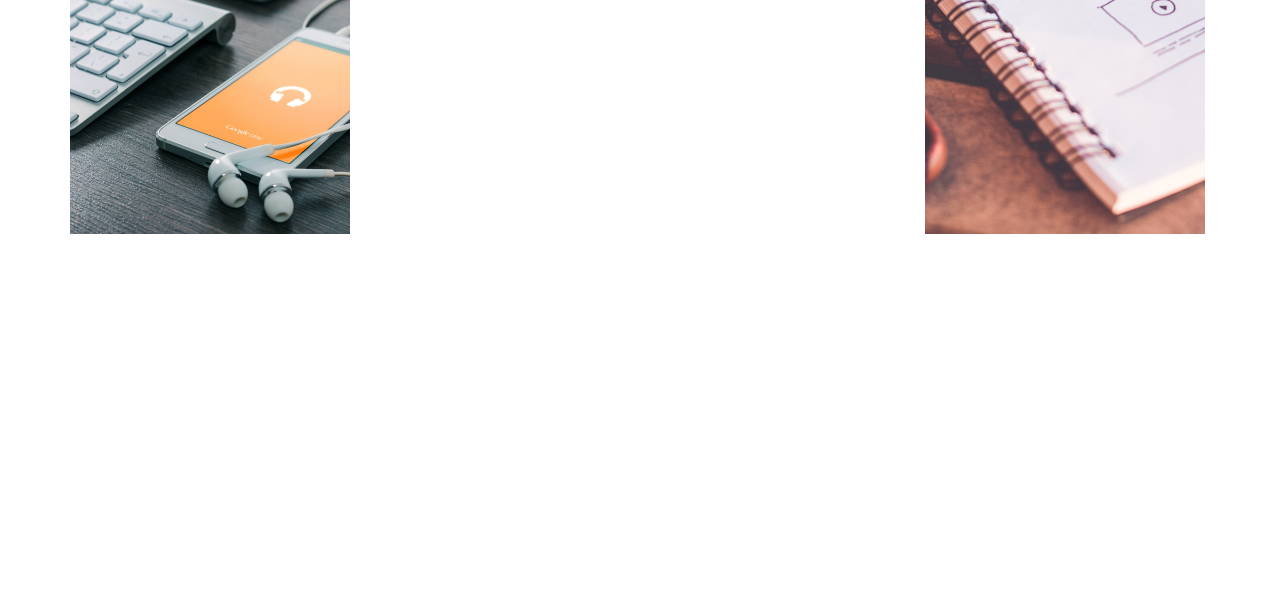
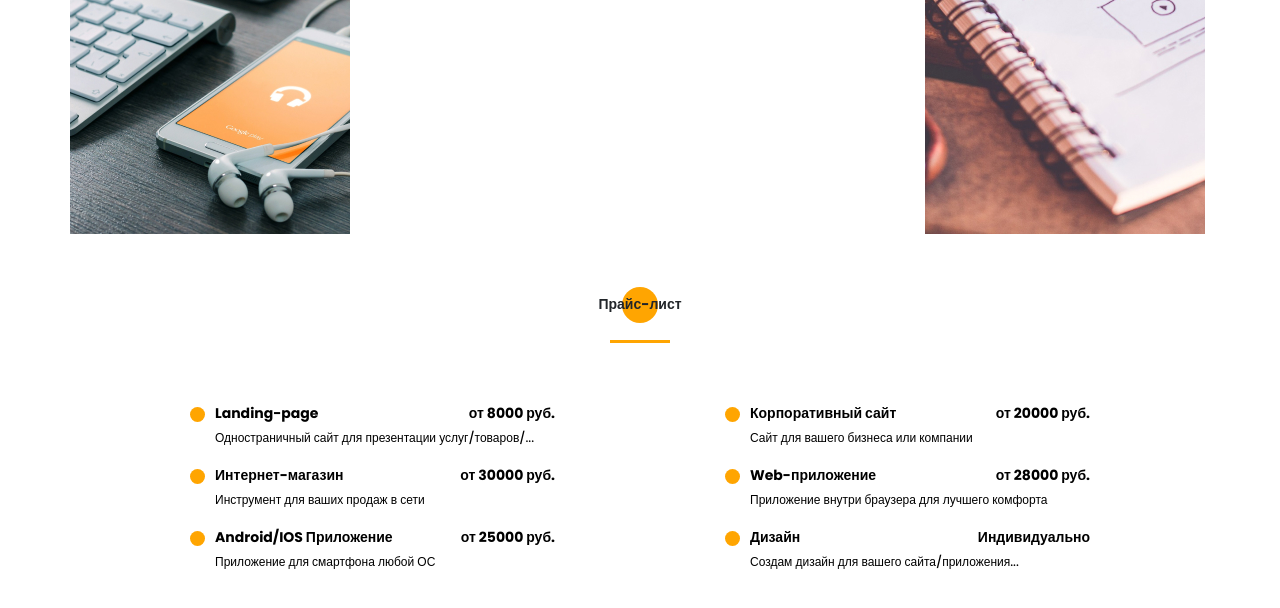
Before and after one commit to nadine141/portfolio, a website: page src/index.html in a window 1280 px wide. Shown: the part 4009-4617 px from the top of the page. Before the commit the page ends 4243 px from the top, so only its background shows below. Drawn offline with nearby package versions, Linux system fonts and the light colour scheme; files that its build step writes are made by us from their sources; files whose address does not match are found by name.

Commit message:
section_prise

```diff
--- a/src/index.html
+++ b/src/index.html
@@ -342,7 +342,45 @@
     </div>
   </section>
 
+  <section class="prise">
+    <div class="container">
+      <h2 class="title title__fs14 title__section-subtitle">Прайс-лист</h2>
+      <div class="divider"></div>
 
+      <div class="prise__wrapper">
+        <div class="prise__item">
+          <div class="title title__fs14 prise__item_subtitle">Landing-page</div>
+          <div class="prise__item_number">от 8000 руб.</div>
+          <div class="prise__item_descr">Одностраничный сайт для презентации услуг/товаров/...</div>
+        </div>
+        <div class="prise__item">
+          <div class="title title__fs14 prise__item_subtitle">Корпоративный сайт</div>
+          <div class="prise__item_number">от 20000 руб.</div>
+          <div class="prise__item_descr">Сайт для вашего бизнеса или компании</div>
+        </div>
+        <div class="prise__item">
+          <div class="title title__fs14 prise__item_subtitle">Интернет-магазин</div>
+          <div class="prise__item_number">от 30000 руб.</div>
+          <div class="prise__item_descr">Инструмент для ваших продаж в сети</div>
+        </div>
+        <div class="prise__item">
+          <div class="title title__fs14 prise__item_subtitle">Web-приложение</div>
+          <div class="prise__item_number">от 28000 руб.</div>
+          <div class="prise__item_descr">Приложение внутри браузера для лучшего комфорта</div>
+        </div>
+        <div class="prise__item">
+          <div class="title title__fs14 prise__item_subtitle">Android/IOS Приложение</div>
+          <div class="prise__item_number">от 25000 руб.</div>
+          <div class="prise__item_descr">Приложение для смартфона любой ОС</div>
+        </div>
+        <div class="prise__item">
+          <div class="title title__fs14 prise__item_subtitle">Дизайн</div>
+          <div class="prise__item_number">Индивидуально</div>
+          <div class="prise__item_descr">Создам дизайн для вашего сайта/приложения...</div>
+        </div>
+      </div>
+    </div>
+  </section>
 
 
 
--- /dev/null
+++ b/src/sass/blocks/_prise.scss
@@ -0,0 +1,51 @@
+.prise {
+  padding-top: 60px;
+  &__wrapper {
+    margin: 60px;
+    padding: 0 60px;
+    display: grid;
+    grid-template-rows: repeat(3, minmax(45px, auto));
+    grid-template-columns: repeat(2, 365px);
+    row-gap: 15px;
+    justify-content: space-between;
+  }
+  &__item {
+    position: relative;
+    display: grid;
+    grid-template-rows: repeat(2, minmax(21px, auto));
+    grid-template-columns: repeat(2, auto);
+    row-gap: 5px;
+    padding-left: 25px;
+    &_subtitle {
+      position: relative;
+      color: #000;
+      font-size: 14px;
+      font-weight: 700;
+      @include before_circle;
+      z-index: 2;
+      &:before {
+        content: '';
+        position: absolute;
+        left: -25px;
+        top: 4px;
+        width: 15px;
+        height: 15px;
+        border-radius: 100%;
+        background-color: $main-color;
+      }
+    }
+    &_number {
+      color: #000;
+      font-size: 14px;
+      font-weight: 700;
+      justify-self: end;
+      grid-column: 2 /4;
+    }
+    &_descr {
+      color: #000;
+      font-size: 12px;
+      font-weight: 500;
+      grid-column: 1 /4;
+    }
+  }
+}
--- a/src/sass/blocks/_use.scss
+++ b/src/sass/blocks/_use.scss
@@ -53,8 +53,6 @@
     &_subtitle {
       left: 10px;
       position: relative;
-      display: flex;
-      justify-content: space-between;
       @include before_circle;
       z-index: 2;
       &:before {
--- a/src/sass/style.scss
+++ b/src/sass/style.scss
@@ -33,3 +33,4 @@
 @import 'blocks/resume';
 @import 'blocks/use';
 @import 'blocks/portfolio';
+@import 'blocks/prise';
```
Also changed, not shown: dist/css/style.min.css, dist/index.html.
